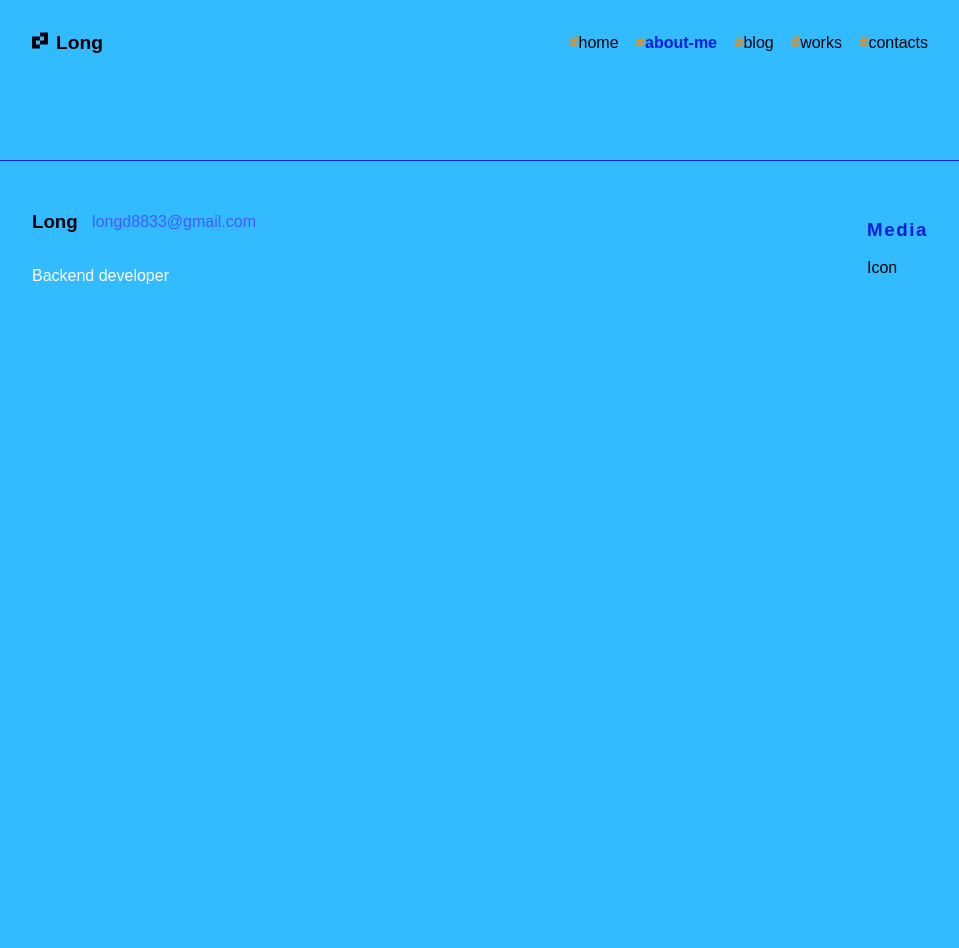
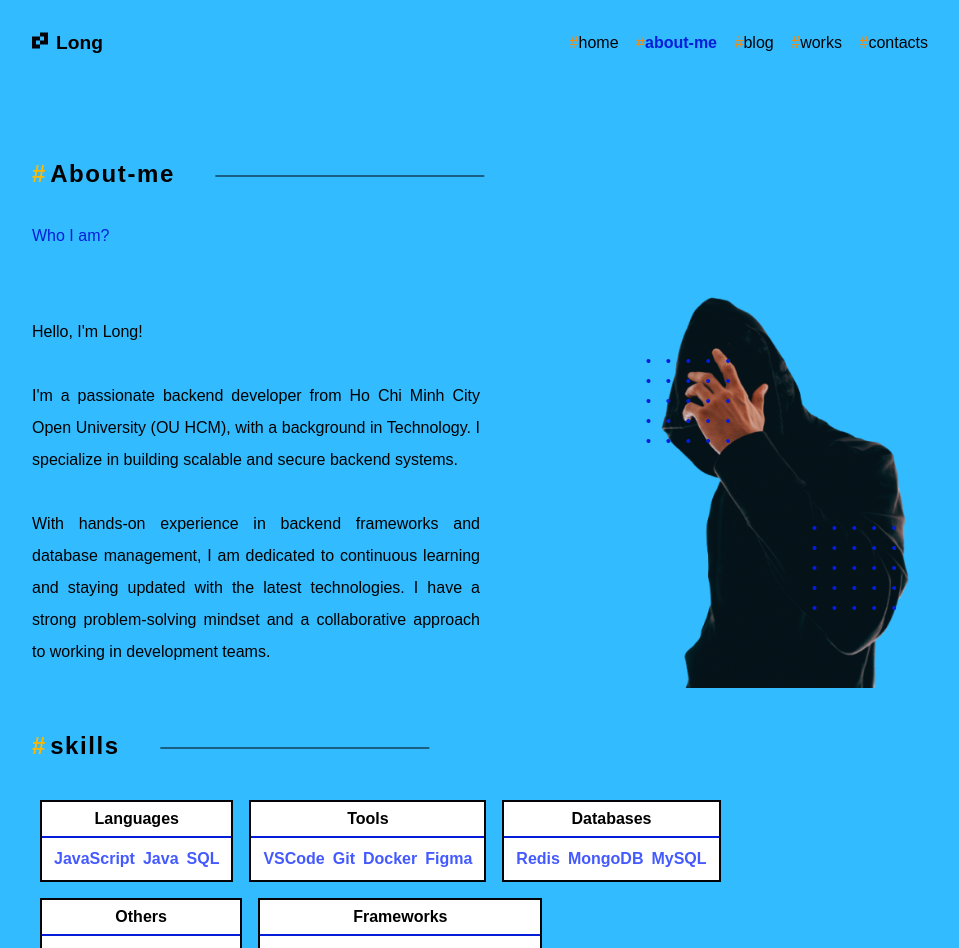
Before and after one commit to DoThanhLong15/portfolio, a React (Create React App) app in the folder front-end/: page /about-me in a window 1280 px wide. Shown: the top 948 px of the page, without its empty margins (160-1119 px from the left). Before the commit the page ends 800 px from the top, so only its background shows below. Built offline with nearby package versions, Linux system fonts and the light colour scheme.

Commit message:
add AboutMePage

```diff
--- /dev/null
+++ b/front-end/src/components/about-me/AboutMeImage.js
@@ -0,0 +1,28 @@
+import style from "./style/AboutMeImage.module.css";
+
+
+const AboutMeImage = () => {
+  return (
+    <>
+      <div className={style.imageArea}>
+        <img
+          className={style.personImage}
+          src="/assets/images/personImage2.png"
+          alt="Profile"
+        />
+        <img
+          className={style.dotLogo}
+          src="/assets/images/dotLogo.png"
+          alt="Dot 1"
+        />
+        <img
+          className={style.dotLogo}
+          src="/assets/images/dotLogo.png"
+          alt="Dot 2"
+        />
+      </div>
+    </>
+  );
+};
+
+export default AboutMeImage;
--- /dev/null
+++ b/front-end/src/components/about-me/style/AboutMeImage.module.css
@@ -0,0 +1,23 @@
+.imageArea {
+    width: 35%;
+    position: relative;
+}
+
+.imageArea .personImage {
+    width: 90%;
+    margin-left: 5%;
+}
+
+.dotLogo {
+    position: absolute;
+}
+
+.dotLogo:nth-child(3) {
+    top: 20%;
+    left: 10%;
+}
+
+.dotLogo:nth-child(2) {
+    top: 60%;
+    right: 10%;
+}
--- a/front-end/src/components/home/AboutMeSession.js
+++ b/front-end/src/components/home/AboutMeSession.js
@@ -1,9 +1,16 @@
 import data from "./../../data/about-me.json";
-
-import TitleSession from "../others/TitleSession";
 import style from "./style/AboutMeSession.module.css";
 
+import AboutMeImage from "../about-me/AboutMeImage";
+import TitleSession from "../others/TitleSession";
+
+import { useNavigate } from "react-router-dom";
+
 const AboutMeSession = () => {
+  const navigate = useNavigate();
+
+  const goAboutMePage = () => navigate("/about-me");
+
   return (
     <>
       <TitleSession title="about-me" />
@@ -12,25 +19,12 @@ const AboutMeSession = () => {
         <div className={style.descriptionArea}>
           <div className={style.description}>{data.content}</div>
 
-          <div className={style.btnReadMore}>Read more</div>
+          <div className={style.btnReadMore} onClick={goAboutMePage}>
+            Read more
+          </div>
         </div>
-        <div className={style.imageArea}>
-          <img
-            className={style.personImage}
-            src="/assets/images/personImage2.png"
-            alt="Profile"
-          />
-          <img
-            className={style.dotLogo}
-            src="/assets/images/dotLogo.png"
-            alt="Dot 1"
-          />
-          <img
-            className={style.dotLogo}
-            src="/assets/images/dotLogo.png"
-            alt="Dot 2"
-          />
-        </div>
+
+        <AboutMeImage />
       </div>
     </>
   );
--- a/front-end/src/components/home/style/AboutMeSession.module.css
+++ b/front-end/src/components/home/style/AboutMeSession.module.css
@@ -1,4 +1,5 @@
 .aboutMeSession {
+    align-items: center;
     display: flex;
     justify-content: space-between;
     margin-bottom: 6rem;
--- a/front-end/src/components/home/style/IntroSession.module.css
+++ b/front-end/src/components/home/style/IntroSession.module.css
@@ -12,6 +12,7 @@
 }
 
 .introSession {
+    align-items: center;
     display: flex;
     margin-bottom: 6rem;
 }
--- a/front-end/src/pages/about-me/AboutMePage.js
+++ b/front-end/src/pages/about-me/AboutMePage.js
@@ -1,5 +1,38 @@
+import data from "./../../data/about-me.json";
+import style from "./style/AboutMePage.module.css";
+
+import AboutMeImage from "./../../components/about-me/AboutMeImage";
+import PageDescription from "./../../components/others/PageDescription";
+import SkillBox from "./../../components/others/SkillBox";
+import TitleSession from "./../../components/others/TitleSession";
+
 const AboutMePage = () => {
-    return <></>
-}
+  return (
+    <>
+      <TitleSession title="About-me" />
+
+      <PageDescription description={data.pageDescription} />
+
+      <div className={style.contentArea}>
+        <div className={style.content}>{data.content}</div>
+
+        <AboutMeImage />
+      </div>
+
+      <TitleSession title="skills" />
+
+      <div className={style.skillArea}>
+        {data.skills &&
+          data.skills.map((skill, index) => (
+            <SkillBox
+              key={index}
+              skillName={skill.title}
+              itemList={skill.items}
+            />
+          ))}
+      </div>
+    </>
+  );
+};
 
 export default AboutMePage;
--- /dev/null
+++ b/front-end/src/pages/about-me/style/AboutMePage.module.css
@@ -0,0 +1,19 @@
+.contentArea {
+    align-items: center;
+    display: flex;
+    justify-content: space-between;
+}
+
+.contentArea .content {
+    line-height: 2rem;
+    margin: 3rem 0 2rem;
+    text-align: justify;
+    white-space: pre-line;
+    width: 50%;
+}
+
+.skillArea {
+    display: flex;
+    flex-grow: 1;
+    flex-wrap: wrap;
+}
```
